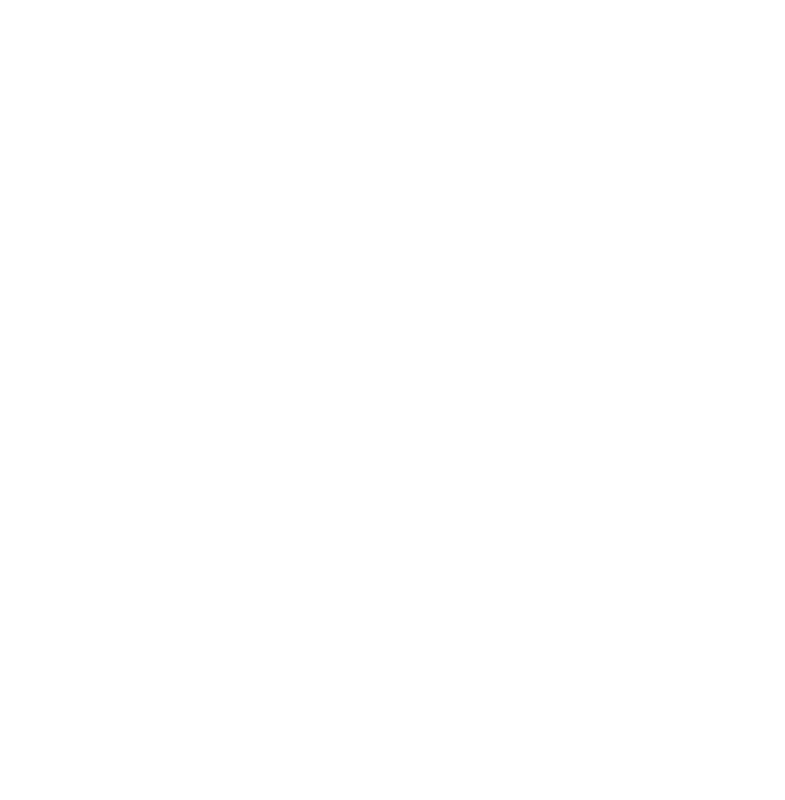
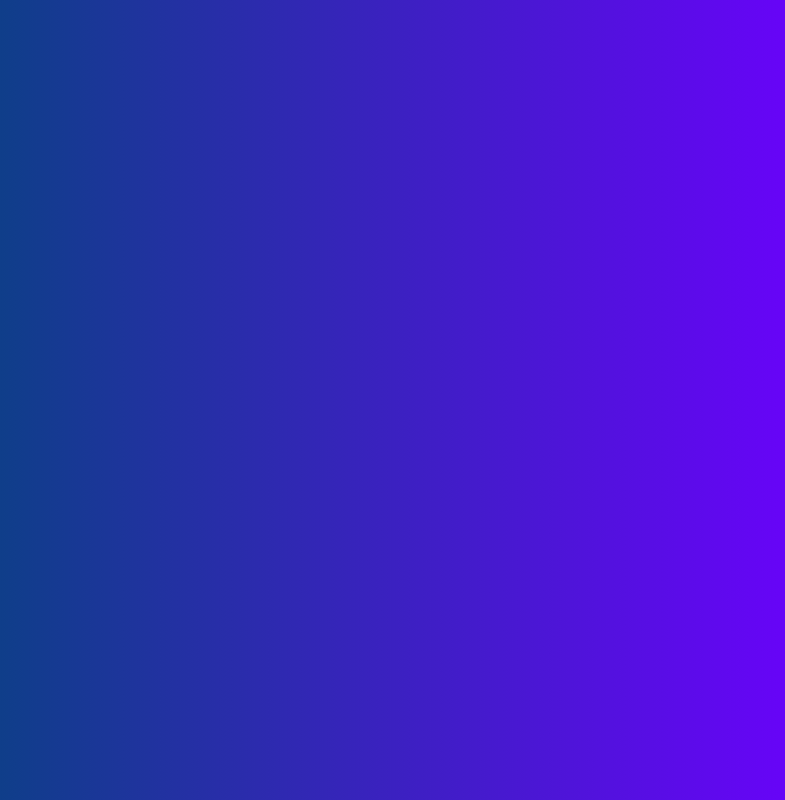
Before and after one commit to fmfahath/Studio_landing_page, a plain HTML site: page index.html in a window 1280 px wide. Shown: the whole page, without its empty margins (55-840 px from the left). Drawn offline with Linux system fonts and the light colour scheme.

Commit message:
hero div added / css added

```diff
--- a/index.html
+++ b/index.html
@@ -5,9 +5,11 @@
     <meta http-equiv="X-UA-Compatible" content="IE=edge">
     <meta name="viewport" content="width=device-width, initial-scale=1.0">
     <link rel="stylesheet" href="style.css">
-    <title>Document</title>
+    <title>Studio</title>
 </head>
 <body>
+    <div class="hero">
 
+    </div>
 </body>
 </html>
--- a/style.css
+++ b/style.css
@@ -0,0 +1,15 @@
+*{
+    margin: 0;
+    padding: 0;
+    font-family: 'Poppins', sans-serif;
+    box-sizing: border-box;
+}
+
+.hero{
+    width: 100%;
+    min-height: 100vh;
+    background: linear-gradient(to right, #094282, #6d00ff 70%, #6d00ff 70%);
+    color: #fff;
+    padding: 10px 8%;
+    position: relative;
+}
```
